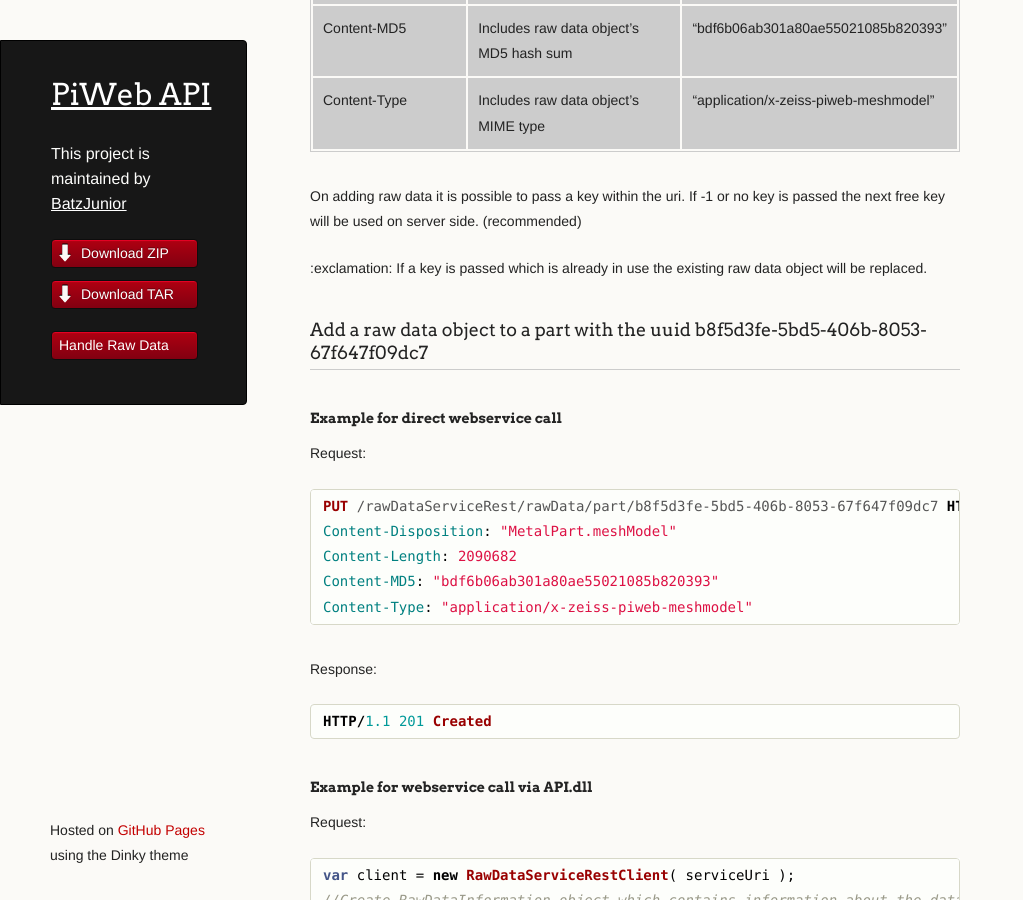
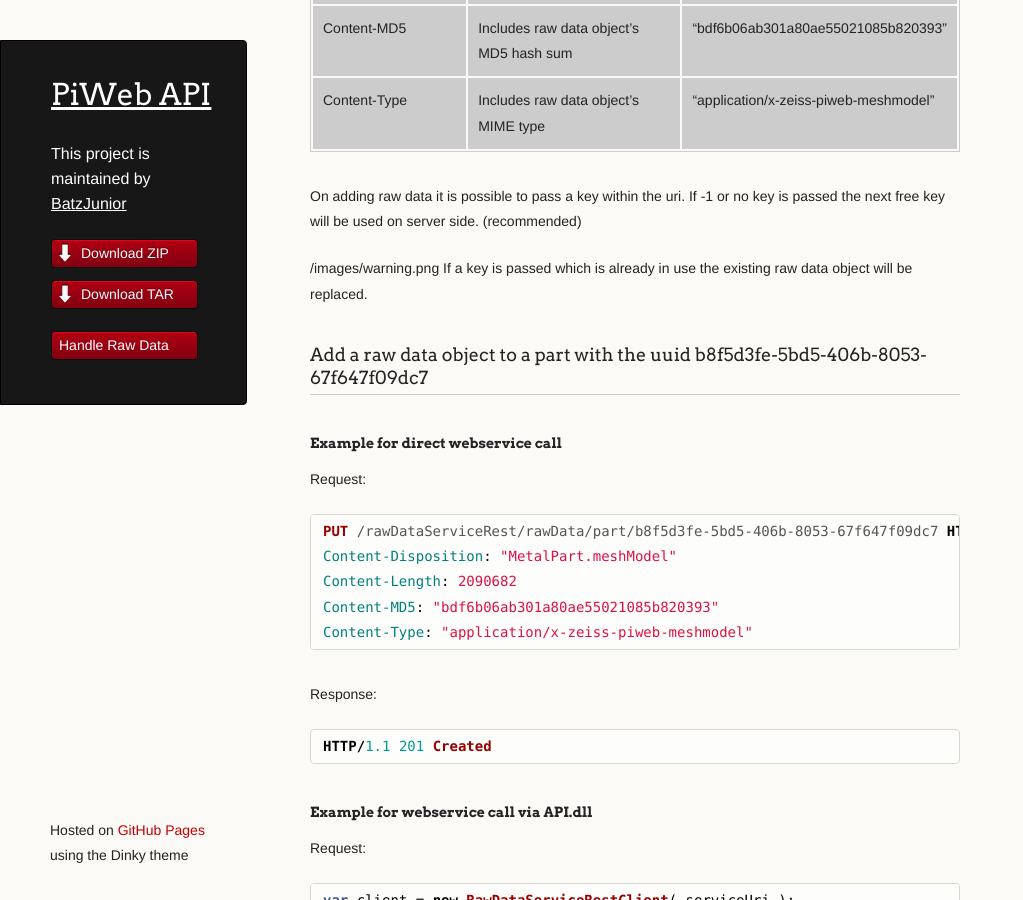
Before and after one commit to BatzJunior/testrepo, a Jekyll site: the page built from rawdata.md, in a window 1280 px wide and 900 px high, scrolled down 1288 px. Shown: the whole window, without its empty margins (0-1023 px from the left). Built offline with Jekyll 4.4.1, drawn with Linux system fonts in a browser that asks for light colours.

Commit message:
Update rawdata.md

```diff
--- a/rawdata.md
+++ b/rawdata.md
@@ -25,7 +25,7 @@ Content-Type         | Includes raw data object's MIME type           | "applica
 
 On adding raw data it is possible to pass a key within the uri. If -1 or no key is passed the next free key will be used on server side. (recommended)
 
-:exclamation: If a key is passed which is already in use the existing raw data object will be replaced.
+{{site.url}}/images/warning.png If a key is passed which is already in use the existing raw data object will be replaced.
 
 ### Add a raw data object to a part with the uuid b8f5d3fe-5bd5-406b-8053-67f647f09dc7
 
```
